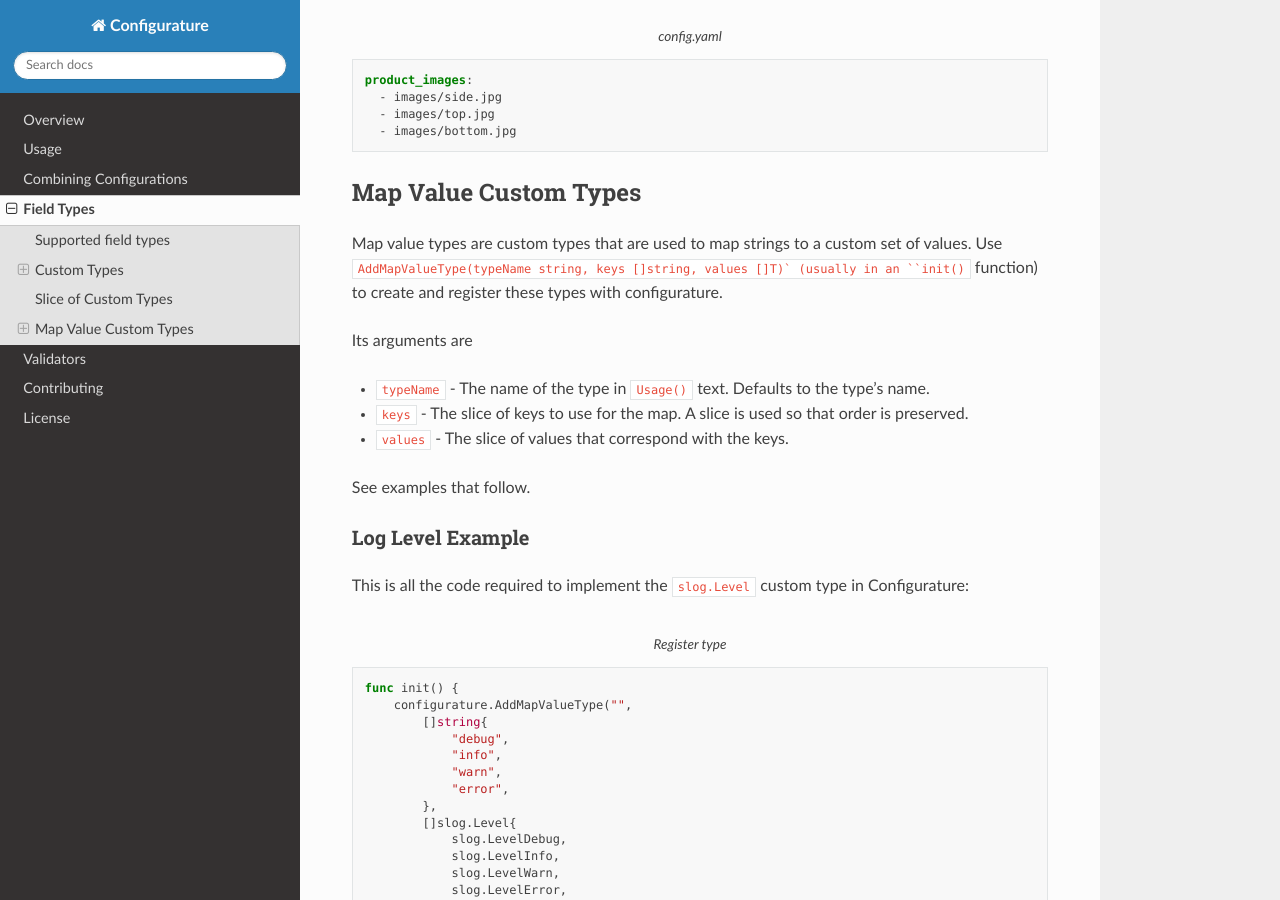
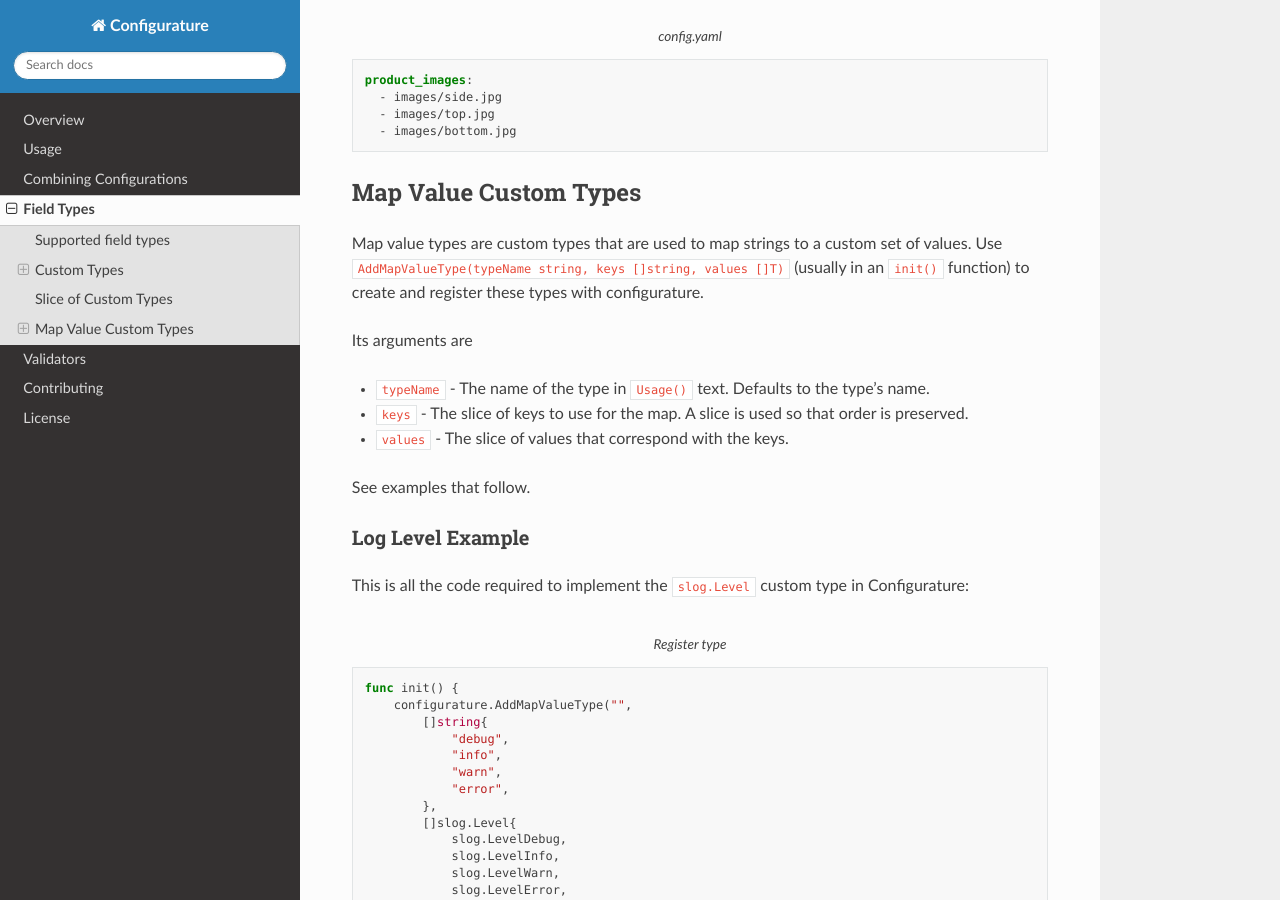
Before and after one commit to imoore76/configurature, a Sphinx documentation site: the page built from docs/fieldtypes.rst, in a window 1280 px wide and 900 px high, scrolled down 3515 px. Built offline with Sphinx 7.4.7 and the Read the Docs theme 3.1.0, drawn with Linux system fonts in a browser that asks for light colours; the version number could not be read and is left out.

Commit message:
Minor doc cleanup

```diff
--- a/docs/fieldtypes.rst
+++ b/docs/fieldtypes.rst
@@ -184,7 +184,7 @@ Map Value Custom Types
 --------------------------
 
 Map value types are custom types that are used to map strings to a
-custom set of values. Use ``AddMapValueType(typeName string, keys []string, values []T)`
+custom set of values. Use ``AddMapValueType(typeName string, keys []string, values []T)``
 (usually in an ``init()`` function) to create and register these types
 with configurature.
 
```
